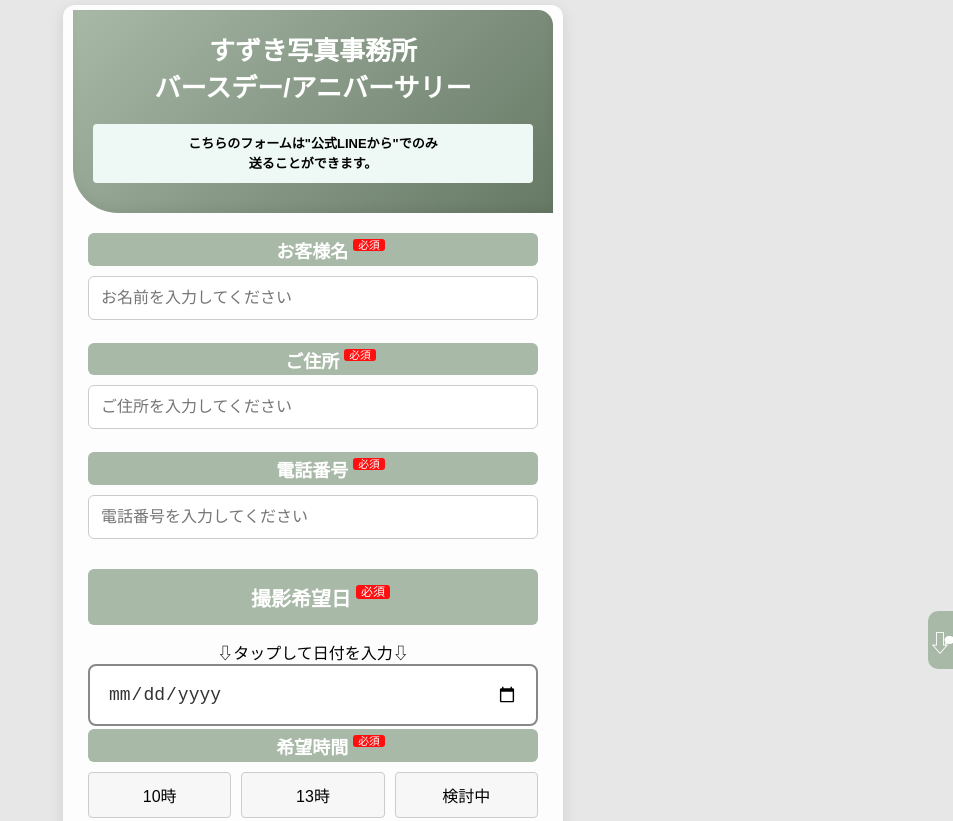
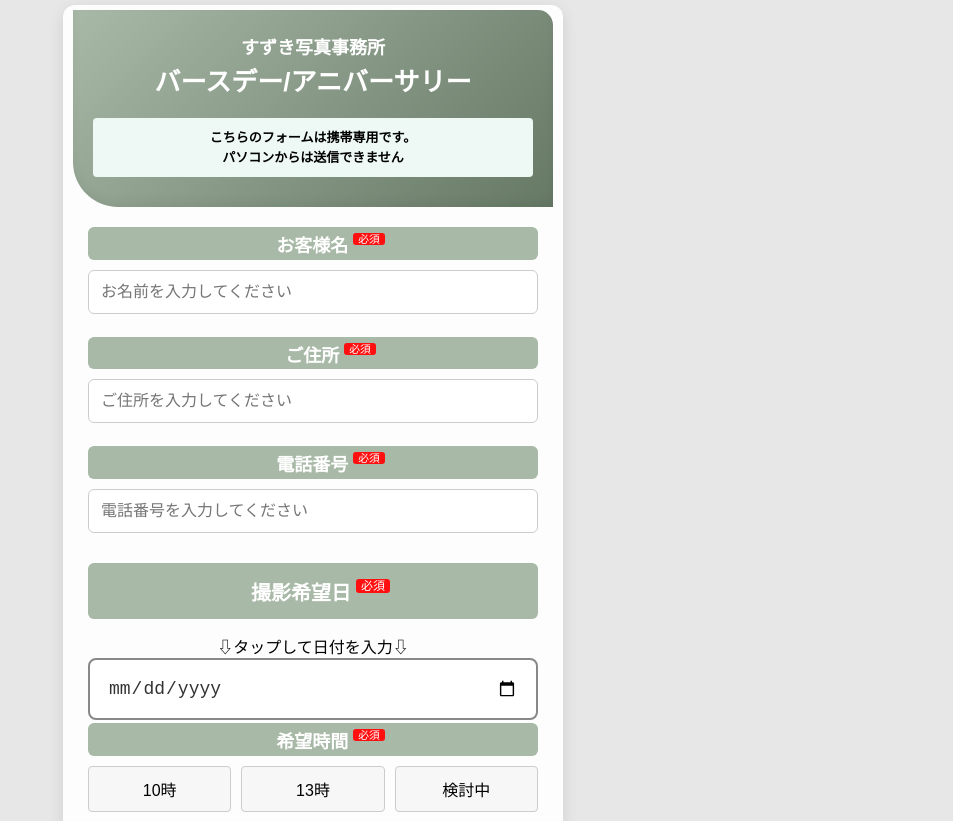
Before and after one commit to officialline0101/Suzukisyasinzimusyo-Ba-sude-aniba-sari-, a plain HTML site: page index.html in a window 1280 px wide. Shown: the top 821 px of the page, without its empty margins (327-1280 px from the left). Drawn offline with Linux system fonts and the light colour scheme; a script that the page names is missing.

Commit message:
Update index.html

```diff
--- a/index.html
+++ b/index.html
@@ -917,17 +917,10 @@
 </head>
 
 <body>
-    <!-- 右側の追従ナビ -->
-    <div class="side-nav" id="sideNav">
-        <a href="#section-message">
-            <span>⇩</span>
-            <i class="fas fa-comment"></i>
-        </a>
-    </div>
 
     <div class="container">
-        <h1>すずき写真事務所<br>バースデー/アニバーサリー
-            <div class="info-text">こちらのフォームは"公式LINEから"でのみ<br>送ることができます。</div>
+        <h1><span style="font-size: 18px;">すずき写真事務所</span><br>バースデー/アニバーサリー
+            <div class="info-text">こちらのフォームは携帯専用です。<br>パソコンからは送信できません</div>
         </h1>
         <div class="label">お客様名<span class="required">必須</span></div>
         <input type="text" id="name" placeholder="お名前を入力してください" oninput="saveInput('name')">
```
